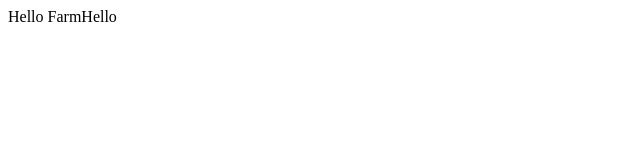
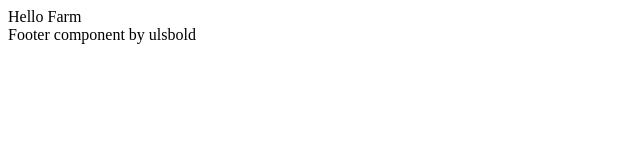
Before and after one commit to Roy1022/Test, a plain HTML site: page index.html in a window 1280 px wide. Shown: the whole page, without its empty margins (0-640 px from the left). Drawn offline with Linux system fonts and the light colour scheme.

Commit message:
added footer

```diff
--- a/index.html
+++ b/index.html
@@ -1,11 +1,12 @@
 <!DOCTYPE html>
 <html lang="en">
-<head>
-    <meta charset="UTF-8">
-    <meta name="viewport" content="width=device-width, initial-scale=1.0">
+  <head>
+    <meta charset="UTF-8" />
+    <meta name="viewport" content="width=device-width, initial-scale=1.0" />
     <title>Document</title>
-</head>
-<body>
-    Hello FarmHello
-</body>
+  </head>
+  <body>
+    Hello Farm
+    <footer>Footer component by ulsbold</footer>
+  </body>
 </html>
```
